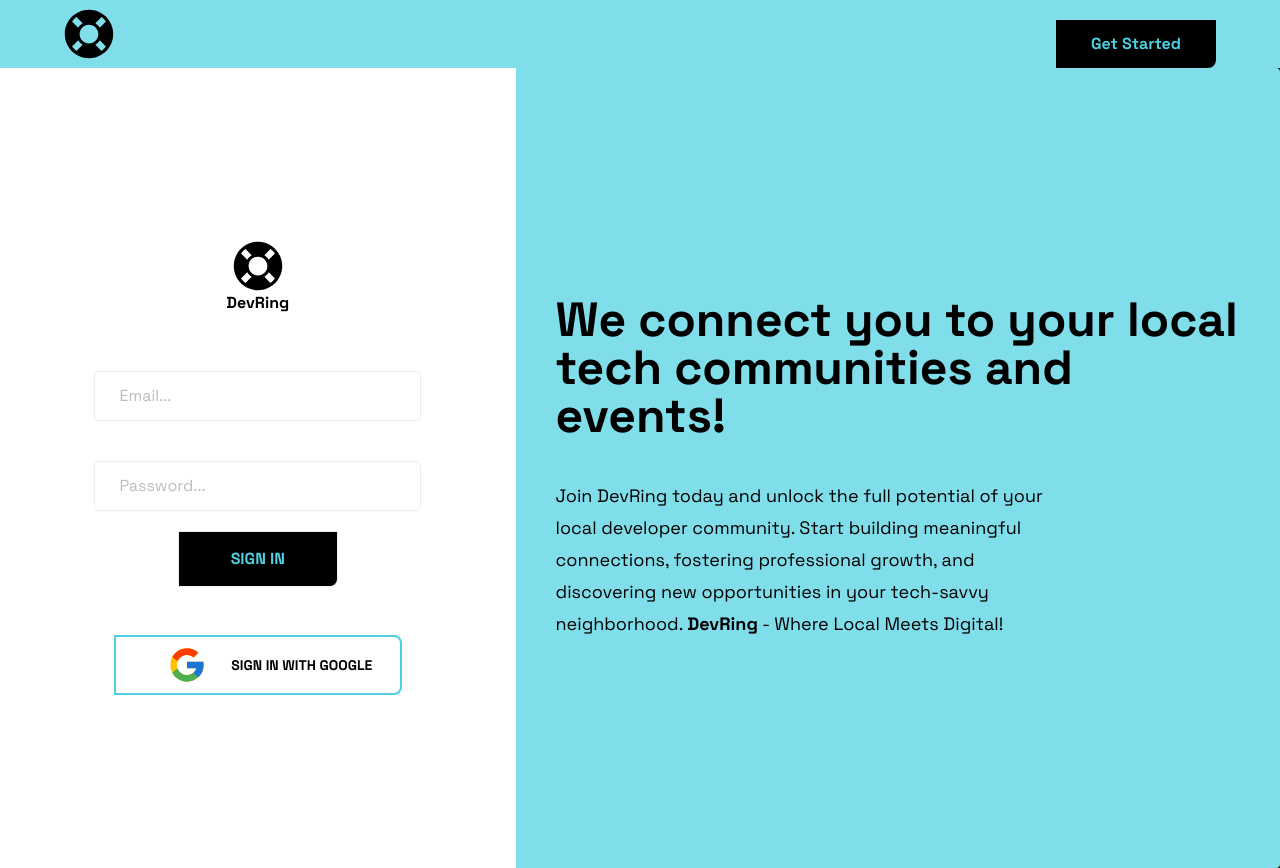
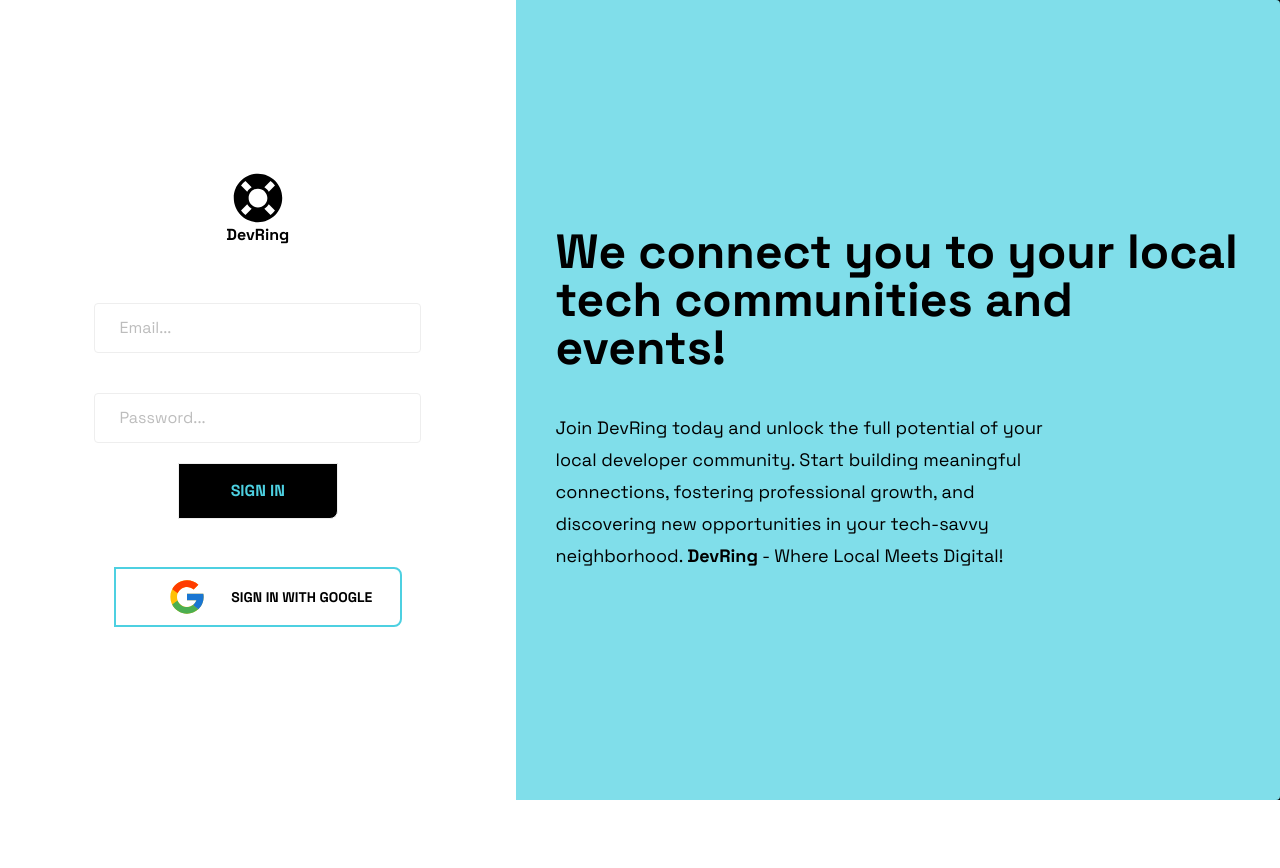
Before and after one commit to Trend20/Dev-Ring, a React (Create React App) app: page /auth in a window 1280 px wide. After the commit the page ends 800 px from the top, so only its background shows below. Built offline with nearby package versions, Linux system fonts and the light colour scheme; no server answers; what tw-elements would draw is missing.

Commit message:
hiding navbar on the login page

```diff
--- a/src/App.tsx
+++ b/src/App.tsx
@@ -1,8 +1,9 @@
 import './App.css';
 import {
-  BrowserRouter,
   Routes,
   Route,
+  useLocation,
+  useParams,
 } from "react-router-dom";
 import Auth from './pages/Auth';
 import Home from './pages/Home';
@@ -11,10 +12,13 @@
 import Navbar from './components/Navbar';
 
 const App = ():JSX.Element =>{
+  const location = useLocation();
+  console.log(location.pathname);
+  const {auth} = useParams();
+
   return (
-    <BrowserRouter>
     <div className="app min-h-screen flex flex-col w-full overflow-hidden bg-cyan-200">
-    <Navbar />
+    {location.pathname !== '/auth' ? <Navbar /> : ''}
     <Routes>
       <Route path="/" element={<Home />}/>
       <Route path='/auth' element={<Auth />} />
@@ -22,7 +26,6 @@
       <Route path='/update' element={<UpdateProfile />} />
     </Routes>
     </div>
-    </BrowserRouter>
   );
 }
 
--- a/src/components/Navbar.tsx
+++ b/src/components/Navbar.tsx
@@ -1,8 +1,8 @@
 import { FaLifeRing} from 'react-icons/fa'
-import { useNavigate } from 'react-router-dom';
+import { NavigateFunction, useNavigate } from 'react-router-dom';
 
 const Navbar = ():JSX.Element => {
-  const navigate = useNavigate();
+  const navigate:NavigateFunction = useNavigate();
   return (
     <div className='flex w-full items-center justify-between bg-cyan-200 px-16 max-md:w-full max-md:px-6 max-md:py-6'>
       <div className="flex w-80 items-center cursor-pointer md:w-60 max-md:items-start" onClick={() => navigate('/')}>
--- a/src/index.tsx
+++ b/src/index.tsx
@@ -4,14 +4,17 @@
 import App from "./App";
 import { Provider } from "react-redux";
 import store from "./features/store";
+import { BrowserRouter } from "react-router-dom";
 
 const root = ReactDOM.createRoot(
   document.getElementById("root") as HTMLElement
 );
 root.render(
   <React.StrictMode>
-    <Provider store={store}>
-      <App />
-    </Provider>
+    <BrowserRouter>
+      <Provider store={store}>
+        <App />
+      </Provider>
+    </BrowserRouter>
   </React.StrictMode>
 );
```
